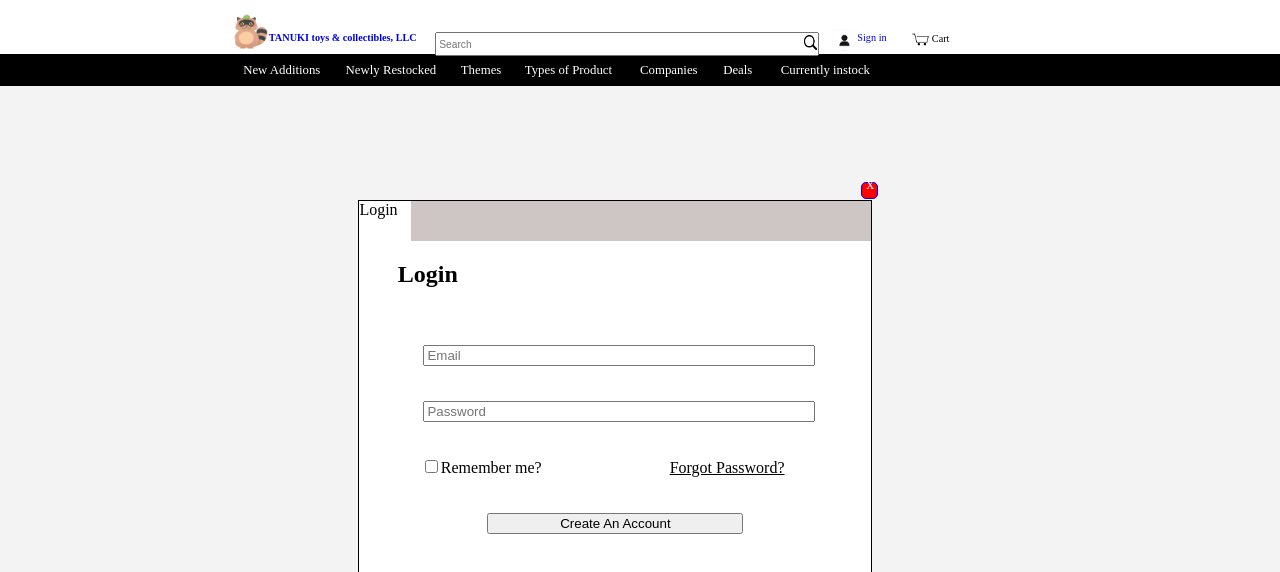
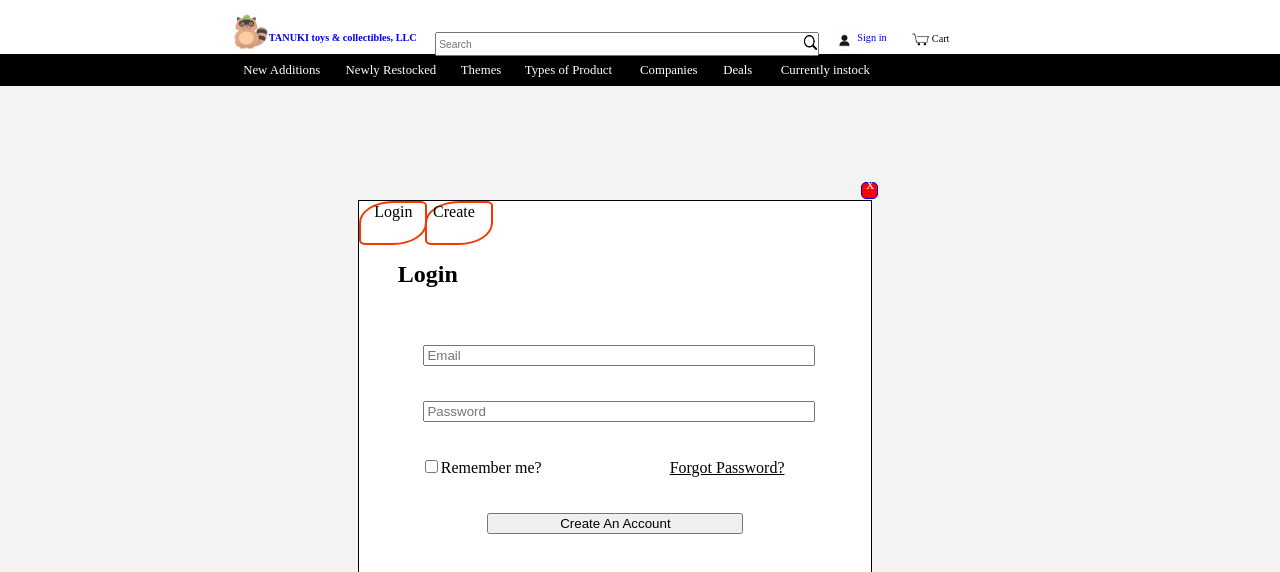
Before and after one commit to justincando/Tanukiweb, a React (Create React App) app: page /login in a window 1280 px wide. Shown: the top 572 px of the page. Built offline with nearby package versions, Linux system fonts and the light colour scheme.

Commit message:
added create tab

```diff
--- a/src/pages/Signin.css
+++ b/src/pages/Signin.css
@@ -18,21 +18,39 @@ body{
     width: 40vw;
     border: 1px solid;
 }
-.loginNav{
+.loginTab{
     position: absolute;
-    width: 40vw;
-    background-color: rgb(206, 197, 197);
-}
-.loginTab{
-    padding-left: 1vw;
+    left:1vw;
     margin: 0px;
     padding: 0px;
     border: 0px;
-    background-color: white;
     width: 4vw;
     height: 5vh;
 }
+.loginBorder{
+    border: 2px solid #f83600;
+    position: absolute;
+    width: 5vw;
+    height: 5vh;
+    border-radius: 50% 10%;
+}
 .loginTab:hover{
+    cursor: pointer;
+}
+.createTab{
+    position:absolute;
+    left: .5vw;
+    top:-2vh;
+}
+.createAccount{
+    border: 2px solid #f83600;
+    position: absolute;
+    left:5.1vw;
+    width: 5vw;
+    height: 5vh;
+    border-radius: 50% 10%;
+}
+.createAccount:hover{
     cursor: pointer;
 }
 .close{
--- a/src/pages/Signin.js
+++ b/src/pages/Signin.js
@@ -13,7 +13,12 @@ export default function Signin(){
             <div className="border">
                 <form className="form">
                     <div className="loginNav">
-                        <p className="loginTab">Login</p>
+                        <span className="loginBorder">
+                            <p className="loginTab">Login</p>
+                        </span>
+                        <span className="createAccount">
+                            <p className="createTab">Create</p>
+                        </span>
                     </div>
                     <h2 className="login">Login</h2>
                     <input type={"text"} placeholder="Email" id ="emailField" name="email" onChange={(e) =>{setEmail(e.target.value)}}/>
```
